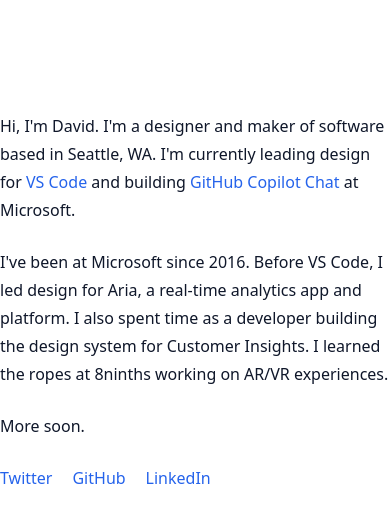
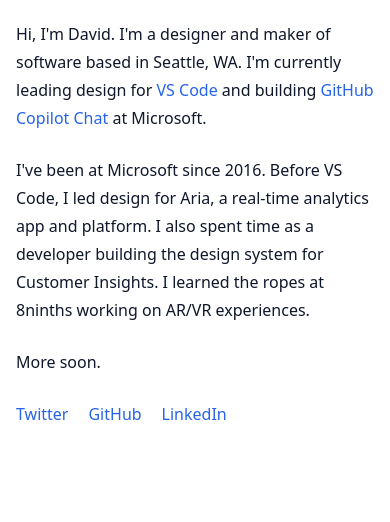
Before and after one commit to daviddossett/daviddossett.io, a Next.js app: page / in a window 390 px wide. Shown: the top 522 px of the page. Built offline with nearby package versions, Linux system fonts and the light colour scheme.

Commit message:
Fix mobile padding

```diff
--- a/components/layout.tsx
+++ b/components/layout.tsx
@@ -2,7 +2,7 @@
 
 function Layout({ children }: any): JSX.Element {
   return (
-    <div className='max-w-[720px] mx-auto w-fullpx-4 py-28 pb-10 md:px-8'>
+    <div className='max-w-[720px] mx-auto w-full px-4 py-5 md:py-28 pb-10 md:px-8 pl-4 pr-4'>
       <Head>
         <title>David Dossett</title>
         <meta name='description' content='My website' />
```
